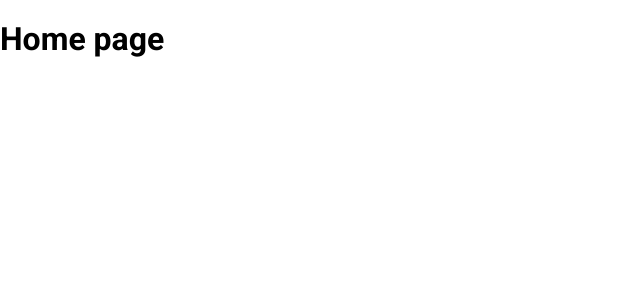
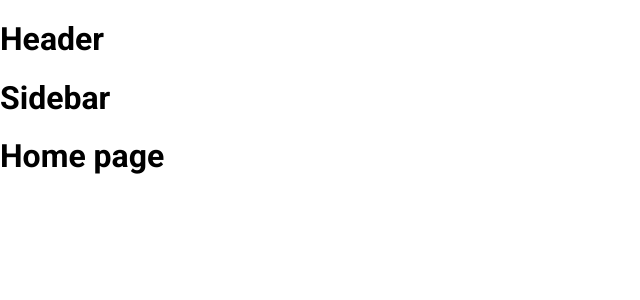
Before and after one commit to ngoducquan2701/tiktok-ui-react, a React (Create React App) app: page / in a window 1280 px wide. Shown: the top 300 px of the page, without its empty margins (0-640 px from the left). Built offline with nearby package versions, Linux system fonts and the light colour scheme.

Commit message:
Bulid loading mechanism Loading

```diff
--- a/src/App.js
+++ b/src/App.js
@@ -1,5 +1,7 @@
+import { Fragment } from 'react';
 import { BrowserRouter as Router, Routes, Route } from 'react-router-dom';
 import { publicRoutes } from '~/routes';
+import { DefaultLayout } from '~/components/Layouts';
 
 function App() {
     return (
@@ -7,8 +9,26 @@ function App() {
             <div className="app">
                 <Routes>
                     {publicRoutes.map((route, index) => {
+                        let Layout = DefaultLayout;
+
+                        if (route.layout) {
+                            Layout = route.layout;
+                        } else if (route.layout === null) {
+                            Layout = Fragment;
+                        }
+
                         const Page = route.component;
-                        return <Route key={index} path={route.path} element={<Page />} />;
+                        return (
+                            <Route
+                                key={index}
+                                path={route.path}
+                                element={
+                                    <Layout>
+                                        <Page />
+                                    </Layout>
+                                }
+                            />
+                        );
                     })}
                 </Routes>
             </div>
--- /dev/null
+++ b/src/components/Layouts/DefaultLayout/Sidebar/index.js
@@ -0,0 +1,5 @@
+function Sidebar() {
+    return <h1>Sidebar</h1>;
+}
+
+export default Sidebar;
--- /dev/null
+++ b/src/components/Layouts/DefaultLayout/index.js
@@ -0,0 +1,16 @@
+import Header from '~/components/Layouts/components/Header';
+import Sidebar from './Sidebar';
+
+function DefaultLayout({ children }) {
+    return (
+        <div>
+            <Header />
+            <div className="container">
+                <Sidebar />
+                <div className="content">{children}</div>
+            </div>
+        </div>
+    );
+}
+
+export default DefaultLayout;
--- /dev/null
+++ b/src/components/Layouts/HeaderOnly/index.js
@@ -0,0 +1,14 @@
+import Header from '~/components/Layouts/components/Header';
+
+function HeaderOnly({ children }) {
+    return (
+        <div>
+            <Header />
+            <div className="container">
+                <div className="content">{children}</div>
+            </div>
+        </div>
+    );
+}
+
+export default HeaderOnly;
--- /dev/null
+++ b/src/components/Layouts/components/Header/index.js
@@ -0,0 +1,5 @@
+function Header() {
+    return <h1>Header</h1>;
+}
+
+export default Header;
--- /dev/null
+++ b/src/components/Layouts/index.js
@@ -0,0 +1,2 @@
+export { default as DefaultLayout } from './DefaultLayout';
+export { default as HeaderOnly } from './HeaderOnly';
--- /dev/null
+++ b/src/pages/Upload/index.js
@@ -0,0 +1,5 @@
+function Upload() {
+    return <h1>Upload page</h1>;
+}
+
+export default Upload;
--- a/src/routes/index.js
+++ b/src/routes/index.js
@@ -1,11 +1,14 @@
 import HomePage from '~/pages/Home';
 import FollowingPage from '~/pages/Following';
 import ProfilePage from '~/pages/Profile';
+import Upload from '~/pages/Upload';
+import { HeaderOnly } from '~/components/Layouts';
 
 const publicRoutes = [
     { path: '/', component: HomePage },
     { path: '/following', component: FollowingPage },
     { path: '/profile', component: ProfilePage },
+    { path: '/upload', component: Upload, layout: HeaderOnly },
 ];
 
 const praviteRoute = [];
```
